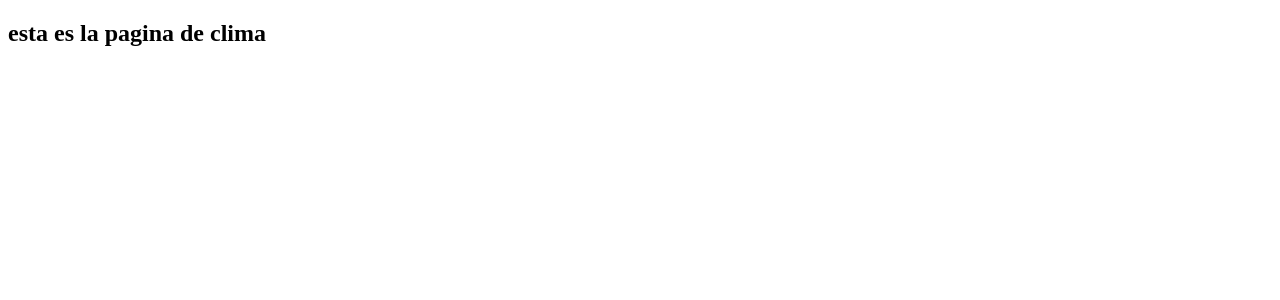
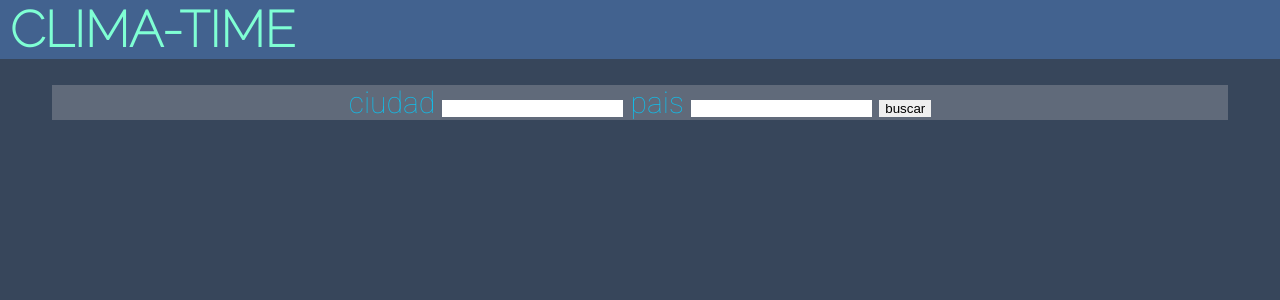
Before and after one commit to dev-luisvasquez/Proyecto-CLima, a PHP site: page / in a window 1280 px wide. Shown: the top 300 px of the page. Run offline with PHP 8.4, Linux system fonts and the light colour scheme.

Commit message:
arreglos

```diff
--- a/Index.php
+++ b/Index.php
@@ -4,9 +4,71 @@
       <meta charset="UTF-8">
       <meta http-equiv="X-UA-Compatible" content="IE=edge">
       <meta name="viewport" content="width=device-width, initial-scale=1.0">
+      <link rel="stylesheet" href="style/app.css">
       <title>Clima</title>
 </head>
 <body>
-      <h2>esta es la pagina de clima</h2>
+      <div class="header">
+            <h2>CLIMA-TIME</h2>
+      </div>
+
+
+      <div class="container">
+            <div class="search">
+                  <div id="msj-error"></div>
+                        <label htmlfor="ciudad" >ciudad</label>
+                        <input type="text" name="ciudad" id="ciudad">
+
+                        <label htmlfor="pais">pais</label>
+                         <input type="text" name="pais" id="pais">
+
+                        <button type="button" onclick="obtenerClima()">buscar</button>
+
+                  </div>
+            </div>
+
+      <div class="divResultado" id="divResultado">
+
+      </div>
+
+      <div id="climas">
+
+      </div>
+
+
+
+
+
+
+
+
+
+
+
+
+
+
+
+
+
+
+
+
+
+
+
+
+
+
+
+
+
+
+
+
+
+      <script src="js/api.js"></script>
+      <script src="js/js.js"></script>
+
 </body>
 </html>
--- /dev/null
+++ b/js/api.js
@@ -0,0 +1,54 @@
+const kelvin = 273.15;
+
+const obtenerClima=()=>{
+      let ciudad=document.querySelector("#ciudad").value;
+      let pais=document.querySelector("#pais").value;
+
+      if(ciudad.trim()===''|| pais.trim()===''){
+            mostrarError("#msj-error", "falta completar campos");
+      }
+
+      consultarAPI(ciudad,pais);
+}
+const consultarAPI= async(ciudad,pais)=>{
+      const apiKey="404c8164efe4cda212a2e4dae35e48d2"
+      const url=`https://api.openweathermap.org/data/2.5/weather?q=${ciudad},${pais}&appid=${apiKey}`;
+      console.log(url);
+      const respuesta = await fetch(url);
+      const resultado = await respuesta.json();
+      console.log(resultado);
+
+      if(resultado.cod =="404"){
+            mostrarError("#msj-error","no hay resultado");
+            return;
+      }
+
+      const {name,main,sys}=resultado;
+      if(!name) return null;
+
+      let divResultado = document.querySelector("#divResultado");
+
+      divResultado.innerHTML=`
+
+      <div class="resultadoClima">
+            <div class= "card">
+                  <h2>${name}, ${sys.country}</h2>
+                  <h1><span>${parseFloat(main.temp-kelvin,10).toFixed(2)} &#x2103;</span></h1>
+                  <h3><span>Temperatura Minima: ${parseFloat(main.temp_min-kelvin,10).toFixed(2)}</span></h3>
+                  <h3><span>Temperatura Maxima: ${parseFloat(main.temp_max-kelvin,10).toFixed(2)}</span></h3>
+
+            </div>
+      </div>
+
+      `;
+}
+
+const mostrarError=(elemento,mensaje)=>{
+      divError=document.querySelector(elemento);
+      divError.innerHTML=`<p>${mensaje}</p>`;
+      setTimeout(()=>{divError.innerHTML=``;}, 2000);
+}
+
+//fetch('api.openweathermap.org/data/2.5/weather?q=London,uk&APPID=404c8164efe4cda212a2e4dae35e48d2')
+//.then(response => response.json)
+//.then(data => console.log(data))
--- /dev/null
+++ b/style/app.css
@@ -0,0 +1,109 @@
+@import url('https://fonts.googleapis.com/css2?family=Raleway:wght@100&display=swap');
+@import url('https://fonts.googleapis.com/css2?family=Raleway:wght@100&family=Roboto:wght@100&display=swap');
+
+*{
+      border: 0;
+      margin: 0;
+      border: border-box;
+      scroll-behavior: smooth;
+  }
+
+
+body{
+      background-color: #37465b;
+}
+
+#titulo{
+      width: 100%;
+      color: aquamarine;
+
+      font-size: 50px;
+      text-align: left;
+      background-color:rgba(56, 54, 54, 0.822);
+
+}
+
+.header{
+      width: 100%;
+      background-color: #42628f;
+}
+
+.header h2{
+      margin-left: 10px;
+      font-size: 50px;
+      color:aquamarine;
+      font-family: 'Raleway', sans-serif;
+}
+
+.container{
+      margin: 2%;
+      width: 90%;
+      padding-right: var(--bs-gutter-x, 0.75rem);
+      padding-left: var(--bs-gutter-x, 0.75rem);
+      margin-right: auto;
+      margin-left: auto;
+      background-color: #d3cdcd44;
+}
+
+.search{
+      color: rgb(19, 187, 230);
+      align-items: center;
+      align-content: space-between;
+      text-align: center;
+      font-size: 30px;
+      font-family: 'Roboto', sans-serif;
+}
+
+#submit{
+      background-color: #17495e;
+      color: #fff;
+      padding: 10px 5px;
+      border-radius: 25px;
+      border: solid 0px;
+      margin: 15px;
+}
+
+.grupo{
+      width: 100%;
+      max-width: 1200px;
+      margin: auto;
+      display: grid;
+      grid-template-columns: repeat(2,1fr);
+      grid-gap:50px;
+      padding: 45px 0px;
+}
+
+.resultadoClima{
+      width: 40%;
+      background-color: cadetblue;
+      display: contents;
+      align-content: centers;
+      text-align: center;
+
+
+}
+
+.resultadoClima h2{
+      color: #fff;
+      font-size: 20px;
+}
+
+.resultadoClima h1{
+      color: aquamarine;
+      font-size: 50px;
+}
+
+.card{
+      width: 300px;
+      background-color: brown;
+      align-items: center;
+}
+
+
+
+@media screen and (max-width: 700px){
+      .header h2{
+            font-size: 30px;
+      }
+
+}
```
Also changed, not shown: .cpanel.yml, js/js.js (added), 1 other file.
